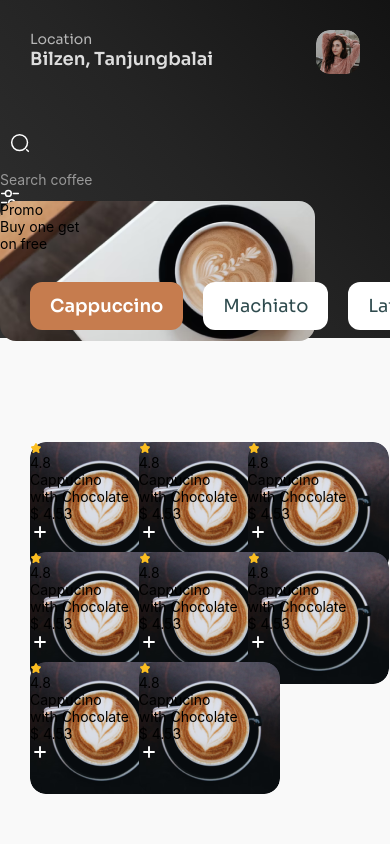
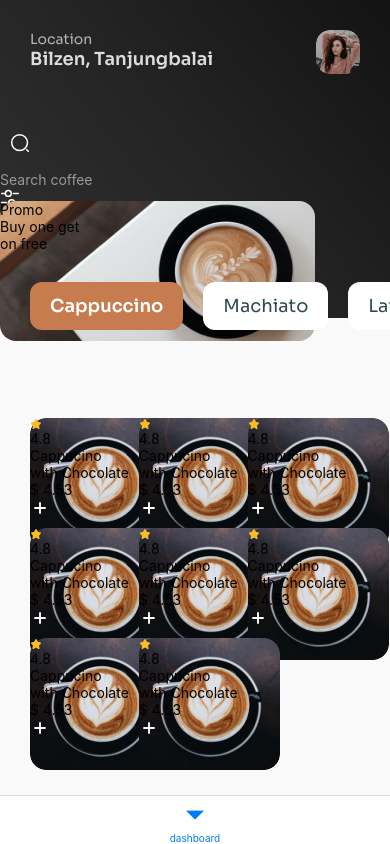
Before and after one commit to viniciusperrone/coffee-app, a React Native app: screen /dashboard in a window 390 px wide. Built offline with nearby package versions, Linux system fonts and the light colour scheme.

Commit message:
feat: bottom-tabs added

```diff
--- a/src/navigation/stack.routes.tsx
+++ b/src/navigation/stack.routes.tsx
@@ -1,14 +1,10 @@
 import { NavigationProp } from "@react-navigation/native";
 import { createNativeStackNavigator } from "@react-navigation/native-stack";
 
-import { Dashboard } from "@/screens/dashboard";
 import { RootPage } from "@/screens/root";
+import { TabsRoutes } from "./tabs.routes";
 
 const Stack = createNativeStackNavigator();
-
-export type ScreenNames = ["home", "dashboard"]
-export type RootStackParamList = Record<ScreenNames[number], undefined>;
-export type StackNavigation = NavigationProp<RootStackParamList>;
 
 export function StackRoutes() {
   return(
@@ -19,7 +15,7 @@ export function StackRoutes() {
       />
       <Stack.Screen
         name="dashboard"
-        component={Dashboard}
+        component={TabsRoutes}
       />
     </Stack.Navigator>
   )
--- /dev/null
+++ b/src/navigation/tabs.routes.tsx
@@ -0,0 +1,24 @@
+import { createBottomTabNavigator } from "@react-navigation/bottom-tabs";
+
+import { Dashboard } from "@/screens/dashboard";
+
+const Tab = createBottomTabNavigator();
+
+export function TabsRoutes() {
+  return(
+    <Tab.Navigator
+      screenOptions={{
+        headerShown: false,
+      }}
+      initialRouteName="dashboard"
+    >
+      <Tab.Screen
+        name="dashboard"
+        component={Dashboard}
+        options={{
+
+        }}
+      />
+    </Tab.Navigator>
+  )
+}
```
Also changed, not shown: src/navigation/routes.tsx (+6 -1 lines).
